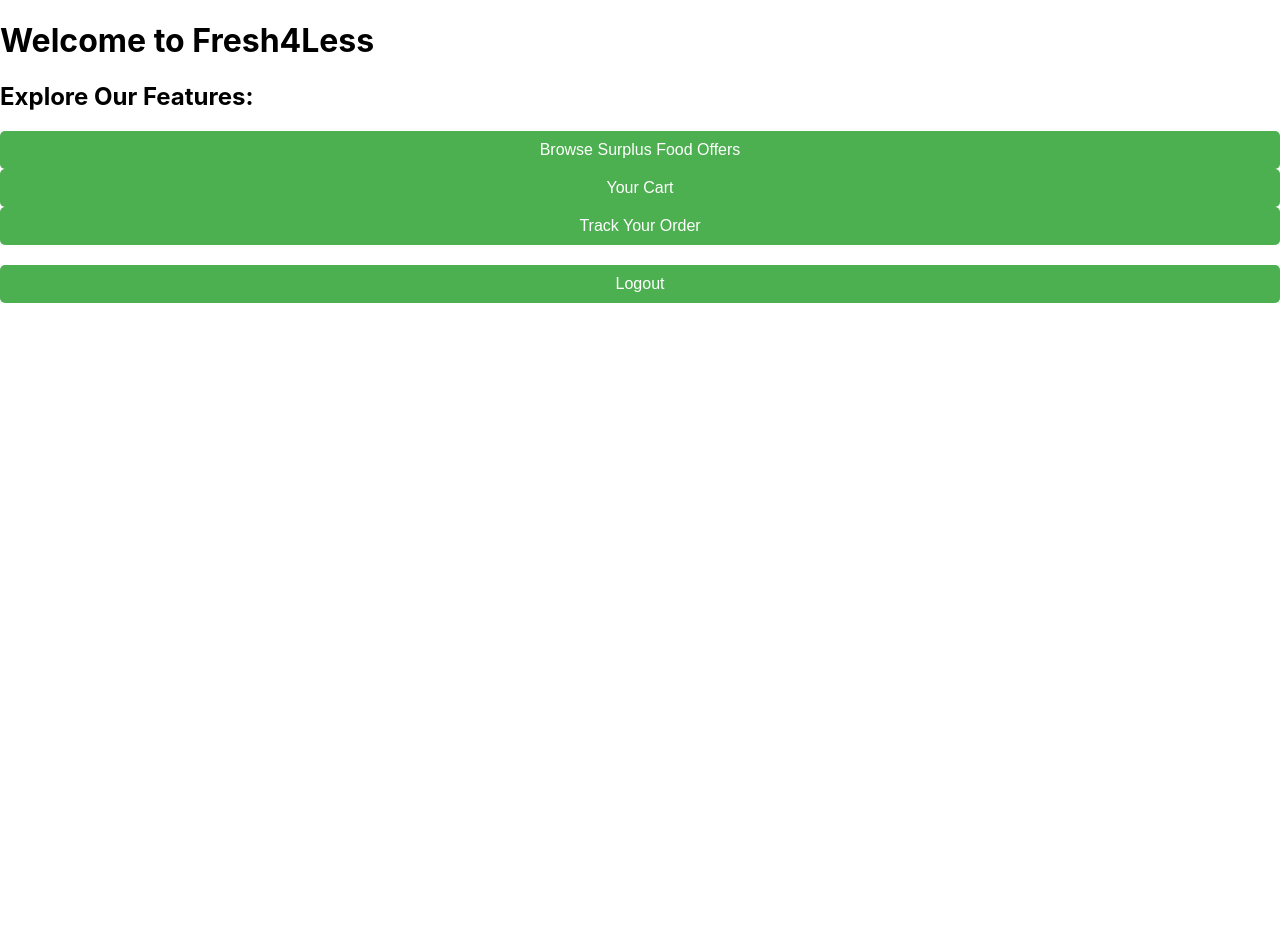
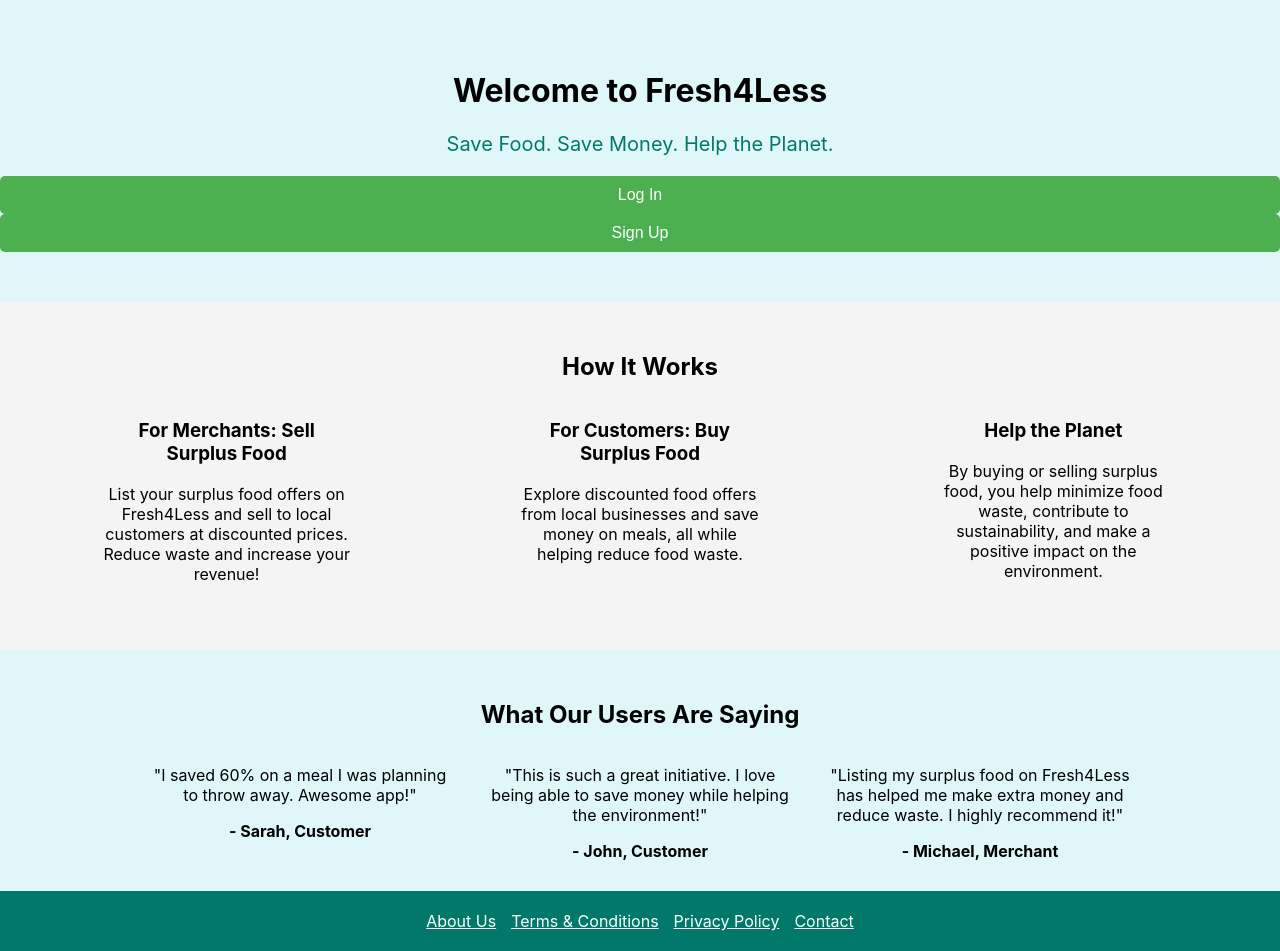
Before and after one commit to Hieu-Vu223/fresh4less_1, a React (Create React App) app: page / in a window 1280 px wide. Before the commit the page ends 800 px from the top, so only its background shows below. Built offline with nearby package versions, Linux system fonts and the light colour scheme; no server answers.

Commit message:
HomePage complete

```diff
--- a/src/components/common/HomePage.js
+++ b/src/components/common/HomePage.js
@@ -1,4 +1,3 @@
-// src/components/common/HomePage.js
 import React from 'react';
 import { Link, useNavigate } from 'react-router-dom';
 import { useAuth } from '../auth/AuthContext'; // Adjust path if needed
@@ -21,37 +20,86 @@ function HomePage() {
 
   return (
     <div>
+      {/* Hero Section */}
+      <header style={{ backgroundColor: '#E0F7FA', textAlign: 'center', padding: '50px 0' }}>
         <h1>Welcome to Fresh4Less</h1>
-
-      {/* Navigation buttons to core features for customers */}
-      <div>
-        <h2>Explore Our Features:</h2>
+        <p style={{ fontSize: '20px', color: '#00796B' }}>
+          Save Food. Save Money. Help the Planet.
+        </p>
+        {/* Actionable CTA Buttons */}
+        <div style={{ marginTop: '20px' }}>
           <Link to="/browse-food-offers">
-          <button className="button">Browse Surplus Food Offers</button>
+            <button className="button" style={{ padding: '10px 20px', fontSize: '16px'}}>
+              Log In
+            </button>
           </Link>
-        <Link to="/cart">
-          <button className="button">Your Cart</button>
-        </Link>
-        <Link to="/order-history">
-          <button className="button">Track Your Order</button>
+          <Link to="/signup">
+            <button className="button" style={{ padding: '10px 20px', fontSize: '16px'}}>
+              Sign Up
+            </button>
           </Link>
         </div>
+      </header>
 
-      {/* Only show Merchant Portal if the user is a merchant */}
+      {/* Core Features Section */}
+      <section style={{ padding: '30px 20px', backgroundColor: '#f4f4f4', textAlign: 'center' }}>
+        <h2>How It Works</h2>
+        <div style={{ display: 'flex', justifyContent: 'space-around', flexWrap: 'wrap' }}>
+          <div style={{ maxWidth: '250px', marginBottom: '20px' }}>
+            <h3>For Merchants: Sell Surplus Food</h3>
+            <p>List your surplus food offers on Fresh4Less and sell to local customers at discounted prices. Reduce waste and increase your revenue!</p>
+          </div>
+          <div style={{ maxWidth: '250px', marginBottom: '20px' }}>
+            <h3>For Customers: Buy Surplus Food</h3>
+            <p>Explore discounted food offers from local businesses and save money on meals, all while helping reduce food waste.</p>
+          </div>
+          <div style={{ maxWidth: '250px', marginBottom: '20px' }}>
+            <h3>Help the Planet</h3>
+            <p>By buying or selling surplus food, you help minimize food waste, contribute to sustainability, and make a positive impact on the environment.</p>
+          </div>
+        </div>
+      </section>
+
+      {/* Testimonials Section */}
+      <section style={{ padding: '30px 20px', backgroundColor: '#E0F7FA', textAlign: 'center' }}>
+        <h2>What Our Users Are Saying</h2>
+        <div style={{ display: 'flex', justifyContent: 'center', gap: '40px', flexWrap: 'wrap' }}>
+          <div style={{ maxWidth: '300px' }}>
+            <p>"I saved 60% on a meal I was planning to throw away. Awesome app!"</p>
+            <strong>- Sarah, Customer</strong>
+          </div>
+          <div style={{ maxWidth: '300px' }}>
+            <p>"This is such a great initiative. I love being able to save money while helping the environment!"</p>
+            <strong>- John, Customer</strong>
+          </div>
+          <div style={{ maxWidth: '300px' }}>
+            <p>"Listing my surplus food on Fresh4Less has helped me make extra money and reduce waste. I highly recommend it!"</p>
+            <strong>- Michael, Merchant</strong>
+          </div>
+        </div>
+      </section>
+
+      {/* Merchant Portal (Visible for merchants only) */}
       {role === 'merchant' && (
-        <div>
-          <h2>Merchant Portal:</h2>
+        <section style={{ padding: '30px 20px', textAlign: 'center' }}>
+          <h2>Merchant Portal</h2>
           <Link to="/merchant-dashboard">
-            <button className="button">Go to Merchant Dashboard</button>
+            <button className="button" style={{ padding: '10px 20px', fontSize: '16px' }}>
+              Go to Merchant Dashboard
+            </button>
           </Link>
-        </div>
+        </section>
       )}
 
-
-      {/* Logout button */}
-      <div style={{ marginTop: '20px' }}>
-        <button className="button" onClick={handleLogout}>Logout</button>
+      {/* Footer */}
+      <footer style={{ backgroundColor: '#00796B', color: '#fff', padding: '20px 0', textAlign: 'center' }}>
+        <div>
+          <Link to="/about-us" style={{ color: '#fff', marginRight: '15px' }}>About Us</Link>
+          <Link to="/terms" style={{ color: '#fff', marginRight: '15px' }}>Terms & Conditions</Link>
+          <Link to="/privacy" style={{ color: '#fff', marginRight: '15px' }}>Privacy Policy</Link>
+          <Link to="/contact" style={{ color: '#fff' }}>Contact</Link>
         </div>
+      </footer>
     </div>
   );
 }
--- a/src/components/common/Login.js
+++ b/src/components/common/Login.js
@@ -4,22 +4,20 @@ import { signInWithEmailAndPassword, setPersistence, browserLocalPersistence } f
 import { auth, db } from '../../firebaseConfig';
 import { doc, getDoc } from 'firebase/firestore';
 
-// Manage user inputs and error messages
 function Login() {
   const [email, setEmail] = useState('');
   const [password, setPassword] = useState('');
   const [error, setError] = useState('');
-
-  // Redirect users to the appropriate page after login
+  const [loading, setLoading] = useState(false);  // Handle loading state for login
   const navigate = useNavigate();
 
-  // Fetch the user's role and status from Firebase
+  // Fetch user data (role and status) from Firestore based on user UID
   const fetchUserData = async (uid) => {
     const userDoc = await getDoc(doc(db, 'users', uid));
     return userDoc.exists() ? userDoc.data() : null;
   };
 
-  // Handle errors during authentication or role fetching
+  // Map Firebase authentication errors to user-friendly messages
   const mapFirebaseError = (error) => {
     switch (error.code) {
       case 'auth/user-not-found':
@@ -31,75 +29,102 @@ function Login() {
     }
   };
 
-  // Authenticate the user, fetch their data, and redirect accordingly
+  // Handle user login process
   const handleLogin = async (e) => {
-    e.preventDefault(); // Prevent default form submission
+    e.preventDefault();
+    setLoading(true);  // Start loading while logging in
+    setError('');  // Reset any previous errors
+
     try {
-      // Step 1: Set session persistence to remember login across browser refreshes
+      // Step 1: Set session persistence for login
       await setPersistence(auth, browserLocalPersistence);
 
       // Step 2: Authenticate the user with email and password
       const userCredential = await signInWithEmailAndPassword(auth, email, password);
-
-      // Extract the authenticated user's unique ID
       const uid = userCredential.user.uid;
 
-      // Step 3: Fetch user data (role and status)
+      // Step 3: Fetch user data (role and status) from Firestore
       const userData = await fetchUserData(uid);
-
       if (!userData) {
         setError('User data not found. Please contact support.');
+        setLoading(false);
         return;
       }
 
-      // Step 4: Check if the user is suspended (but allow admin accounts to log in)
+      // Step 4: Check if the user is suspended (allow admins to log in)
       if (userData.status === 'suspended' && userData.role !== 'admin') {
-        setError('Your account has been suspended. Please contact support for assistance.');
+        setError('Your account has been suspended. Please contact support.');
+        setLoading(false);
         return;
       }
 
-      // Step 5: Redirect the user based on their role
+      // Step 5: Redirect based on the user's role
       const { role } = userData;
-      console.log('Role retrieved in Login:', role); // Debug log
-
       if (role === 'merchant') {
         navigate('/merchant-dashboard');
       } else if (role === 'customer') {
         navigate('/browse-food-offers');
       } else if (role === 'admin') {
-        navigate('/admin/dashboard'); // Redirects admin users to the correct dashboard
+        navigate('/admin/dashboard');
       } else {
         setError('Role not found or invalid. Contact support.');
       }
     } catch (err) {
-      // Map errors to user-friendly messages
       setError(mapFirebaseError(err));
+      setLoading(false); // Stop loading if there's an error
     }
   };
 
   return (
+    <div style={{ padding: '20px', textAlign: 'center' }}>
+      <h1>Login</h1>
+
+      {/* Login Form */}
+      <form onSubmit={handleLogin}>
         <div>
-      <h1>Login Page</h1>
-      <form onSubmit={handleLogin}>
           <input
             type="email"
             placeholder="Email"
             value={email}
             onChange={(e) => setEmail(e.target.value)}
             required
+            style={{ padding: '10px', marginBottom: '10px', width: '300px' }}
           />
+        </div>
+        <div>
           <input
             type="password"
             placeholder="Password"
             value={password}
             onChange={(e) => setPassword(e.target.value)}
             required
+            style={{ padding: '10px', marginBottom: '20px', width: '300px' }}
           />
-        <button type="submit">Login</button>
+        </div>
+        <button type="submit" className="button" style={{ padding: '10px 20px' }} disabled={loading}>
+          {loading ? 'Logging In...' : 'Login'}
+        </button>
       </form>
+
+      {/* Display error messages */}
       {error && <p style={{ color: 'red' }}>{error}</p>}
-      <p>Don't have an account? <Link to="/signup">Sign up here</Link></p>
-      <p><Link to="/password-reset">Forgot Password?</Link></p>
+
+      {/* Sign Up and Password Reset Links */}
+      <div style={{ marginTop: '15px' }}>
+        <p>
+          Don't have an account? <Link to="/signup">Sign up here</Link>
+        </p>
+        <p>
+          <Link to="/password-reset">Forgot Password?</Link>
+        </p>
+      </div>
+
+      {/* Navigate to Home Button */}
+      <div style={{ marginTop: '20px' }}>
+        <button onClick={() => navigate('/')} className="button" style={{ padding: '10px 20px' }}>
+          Back to HomePage
+        </button>
+      </div>
     </div>
   );
 }
--- a/src/components/common/PasswordReset.js
+++ b/src/components/common/PasswordReset.js
@@ -1,11 +1,13 @@
 import React, { useState } from 'react';
 import { sendPasswordResetEmail } from 'firebase/auth';
 import { auth } from '../../firebaseConfig'; // Import Firebase auth instance
+import { useNavigate } from 'react-router-dom'; // Import useNavigate hook
 
 function PasswordReset() {
   const [email, setEmail] = useState('');
   const [message, setMessage] = useState('');
   const [error, setError] = useState('');
+  const navigate = useNavigate(); // Initialize useNavigate hook for redirection
 
   const handlePasswordReset = async (e) => {
     e.preventDefault();
@@ -19,16 +21,23 @@ function PasswordReset() {
     };
 
     try {
-      await sendPasswordResetEmail(auth, email, actionCodeSettings); // Send reset email with redirect link
+      // Step 1: Send the password reset email
+      await sendPasswordResetEmail(auth, email, actionCodeSettings);
       setMessage('A password reset email has been sent to your email address.');
+
+      // Step 2: Redirect to the login page after a short delay
+      setTimeout(() => {
+        navigate('/login'); // Redirect after 3 seconds
+      }, 3000); // 3000ms = 3 seconds
     } catch (err) {
+      // Step 3: Handle errors
       setError('Failed to send password reset email. Please check your email address and try again.');
       console.error(err);
     }
   };
 
   return (
-    <div className="password-reset-container">
+    <div className="password-reset-container" style={{ padding: '20px', textAlign: 'center' }}>
       <h2>Reset Your Password</h2>
       <form onSubmit={handlePasswordReset}>
         <label htmlFor="email">Enter your email address:</label>
@@ -38,12 +47,16 @@ function PasswordReset() {
           value={email}
           onChange={(e) => setEmail(e.target.value)}
           required
+          style={{ padding: '10px', marginBottom: '10px', width: '300px' }}
         />
-        <button type="submit">Send Reset Email</button>
+        <button type="submit" className="button" style={{ padding: '10px 20px' }}>
+          Send Reset Email
+        </button>
       </form>
 
-      {message && <p className="success-message">{message}</p>}
-      {error && <p className="error-message">{error}</p>}
+      {/* Display success or error messages */}
+      {message && <p style={{ color: 'green' }} className="success-message">{message}</p>}
+      {error && <p style={{ color: 'red' }} className="error-message">{error}</p>}
     </div>
   );
 }
```
Lines whose indentation alone changed are shown as unchanged.
